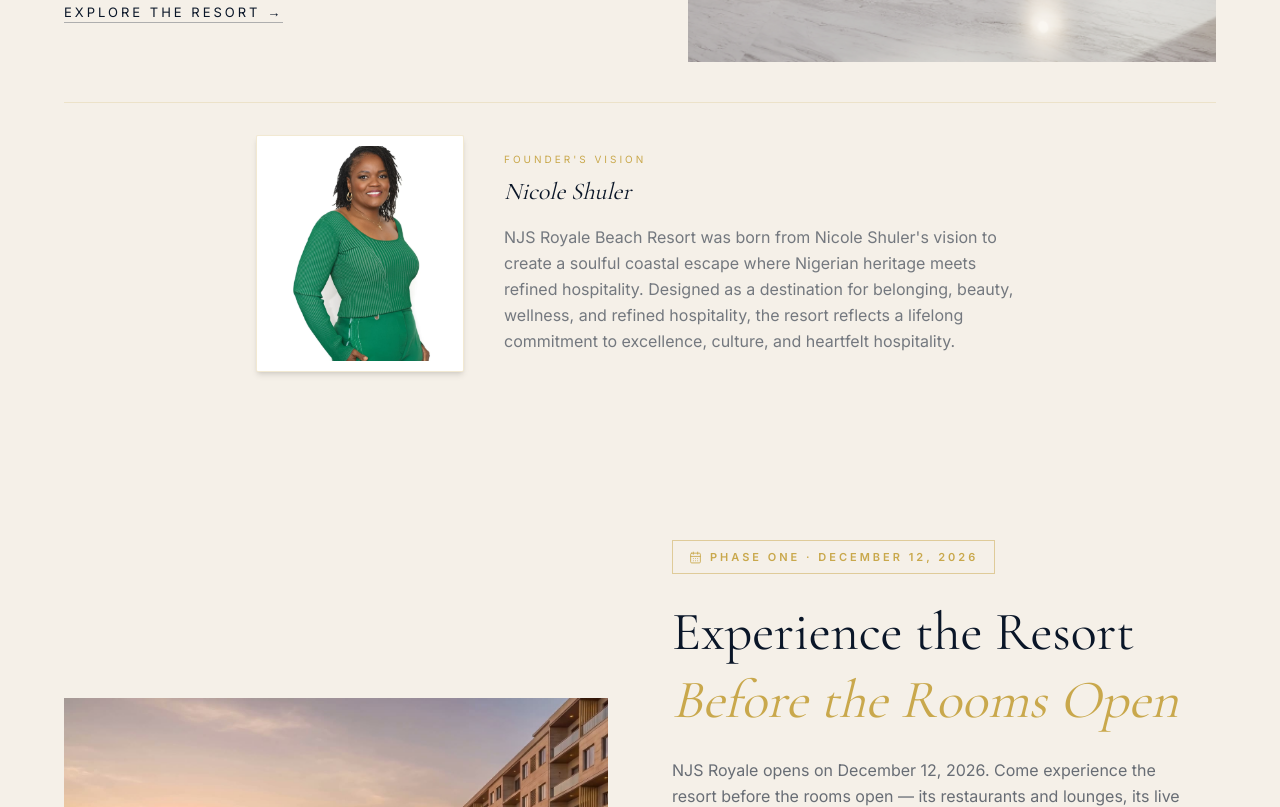
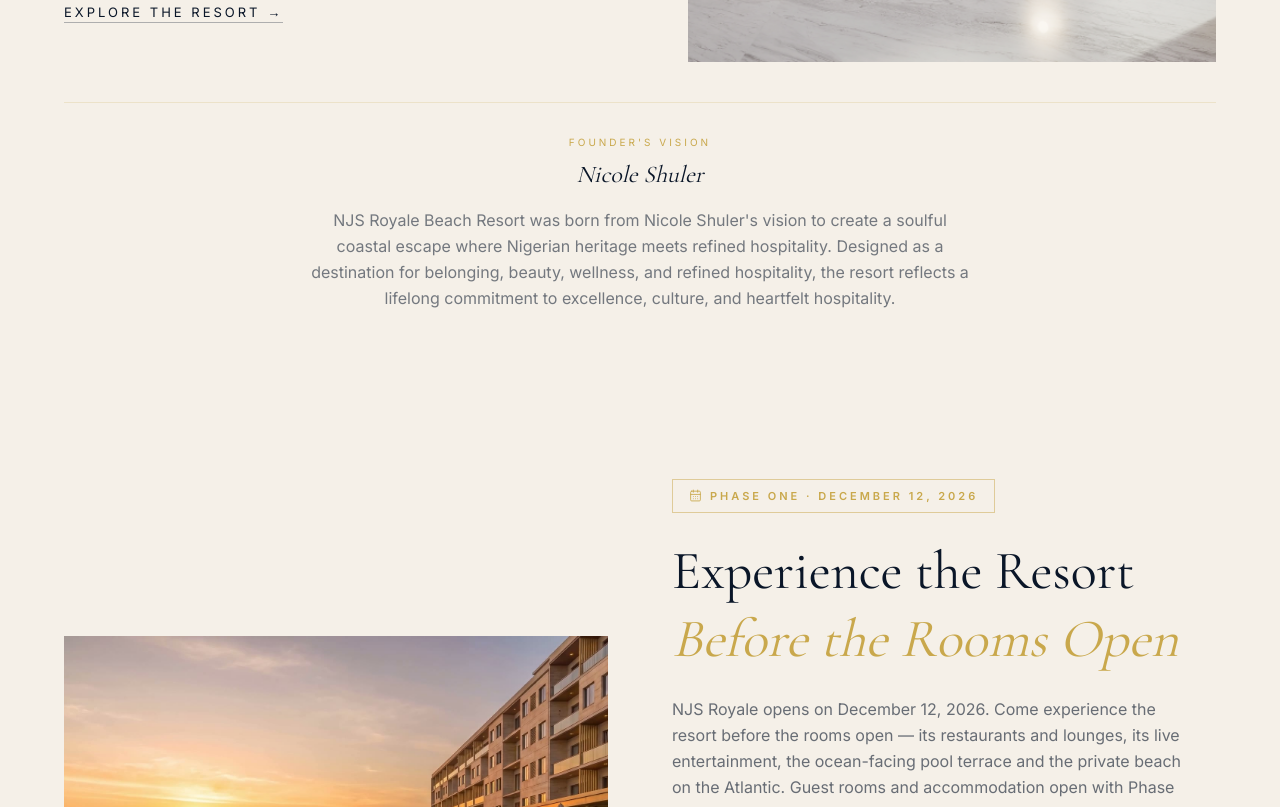
Before and after one commit to alexis800-glitch/njs-royale-website, a Next.js app: page / in a window 1280 px wide. Shown: the part 1573-2380 px from the top of the page. Built offline with nearby package versions, Linux system fonts and the light colour scheme; no server answers.

Commit message:
fix(home): remove founder photograph

```diff
--- a/components/About.tsx
+++ b/components/About.tsx
@@ -98,24 +98,8 @@ export default function About() {
           animate={isInView ? 'visible' : 'hidden'}
           className="mt-10 pt-8 border-t border-gold/20"
         >
-          <div className="flex flex-col sm:flex-row items-center gap-8 sm:gap-10 max-w-3xl mx-auto">
-
-            {/* Portrait card — white ground, gold border, shadow.
-                Box aspect matches the photo (575x666) so it fills edge-to-edge
-                with no letterbox bands inside the card. */}
-            <div className="w-44 sm:w-52 mx-auto sm:mx-0 flex-shrink-0 bg-white border border-gold/25 shadow-md rounded-sm p-2.5">
-              <div className="relative w-full aspect-[575/666] overflow-hidden">
-                <Image
-                  src="/images/njs-reference/nicole-shuler-founder.png"
-                  alt="Nicole Shuler — Founder, NJS Royale"
-                  fill
-                  className="object-cover"
-                />
-              </div>
-            </div>
-
-            {/* Text — centered under the centered portrait on mobile */}
-            <div className="text-center sm:text-left">
+          <div className="max-w-2xl mx-auto text-center">
+            <div>
               <p className="text-gold text-[10px] uppercase tracking-[3px] mb-2 font-[family-name:var(--font-inter)]">
                 Founder&apos;s Vision
               </p>
@@ -126,7 +110,6 @@ export default function About() {
                 NJS Royale Beach Resort was born from Nicole Shuler&apos;s vision to create a soulful coastal escape where Nigerian heritage meets refined hospitality. Designed as a destination for belonging, beauty, wellness, and refined hospitality, the resort reflects a lifelong commitment to excellence, culture, and heartfelt hospitality.
               </p>
             </div>
-
           </div>
         </motion.div>
 
```
Also changed, not shown: public/images/nicole-shuler-founder.png (deleted), public/images/njs-reference/nicole-shuler-founder.png (deleted).
